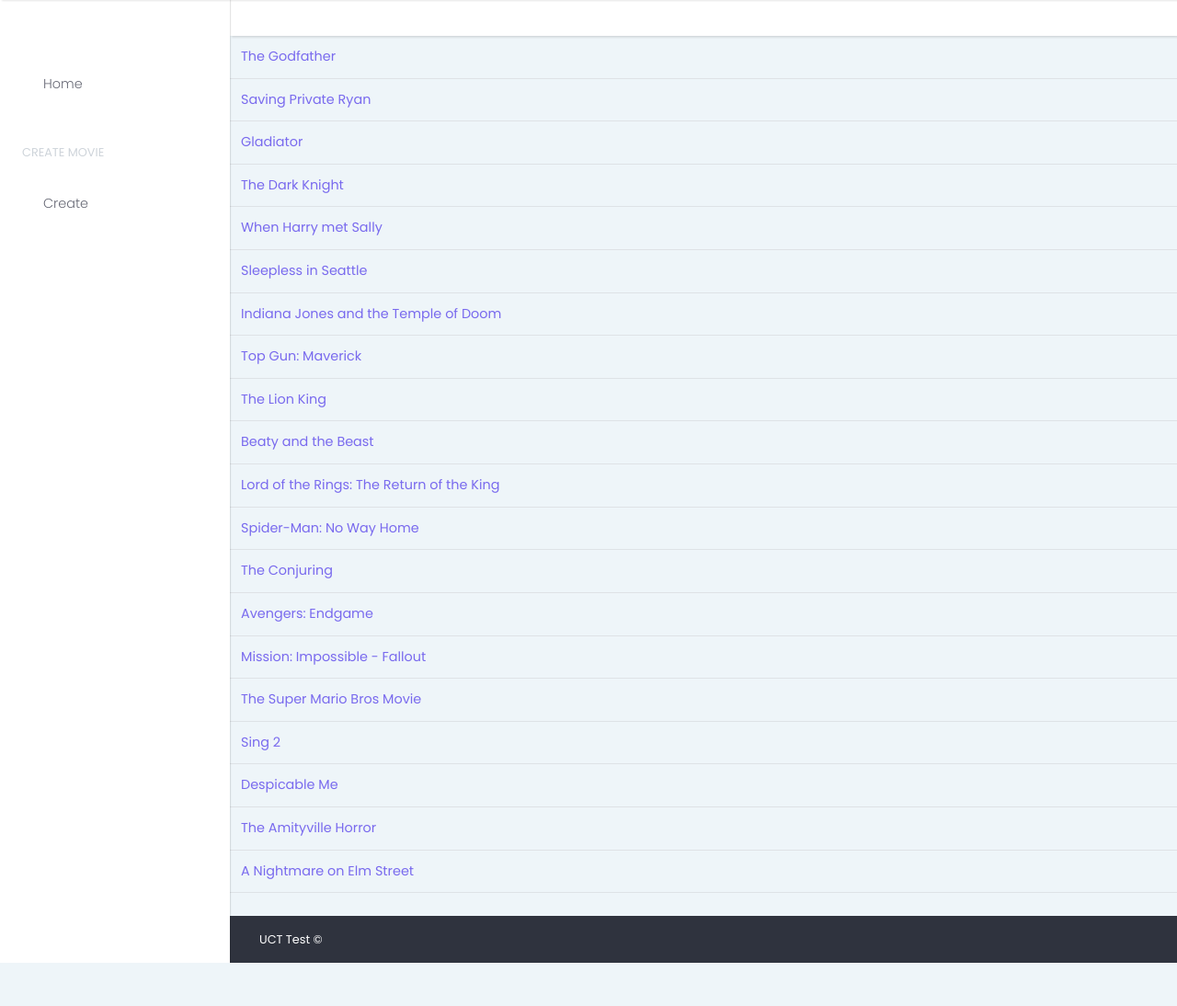
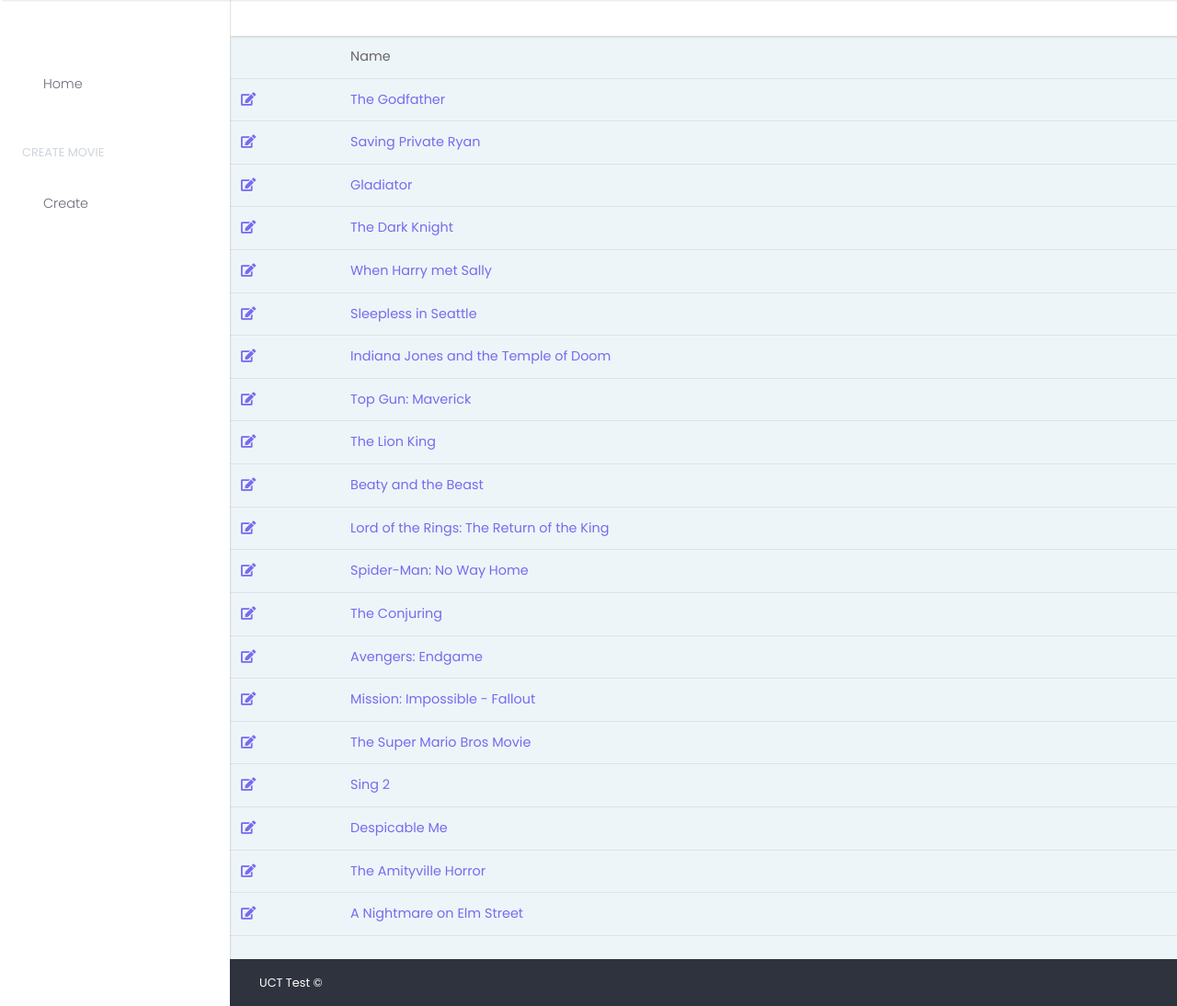
Before and after one commit to ubayd-bapoo/uct-test1, a Django app: page / in a window 1280 px wide. Shown: the part 73-1167 px from the top of the page at 92% size. Before the commit the page ends 1120 px from the top, so only its background shows below. Run offline with Django 4.2, Linux system fonts and the light colour scheme; a user stored in the database is signed in; data comes from the database, SQL or seed files in the repository; both versions use the stored data as it was after the commit; some libraries are stand-ins or nearby versions.

Commit message:
updated frontend

```diff
--- a/templates/assessment/movie_list.html
+++ b/templates/assessment/movie_list.html
@@ -4,8 +4,12 @@
 {% include 'header.html' %}
     <table class="table">
         <tbody>
+            <th>
+                <td>Name</td>
+            </th>
             {% for object in object_list %}
                 <tr>
+                    <td><a href="{{ object.pk }}/update/"><i class="fas fa-edit"></i></a></td>
                     <td><a href="{{ object.pk }}/detail/">{{ object.name }}</a></td>
                 </tr>
             <!-- If object_list is empty  -->
```
Also changed, not shown: db.sqlite3.
